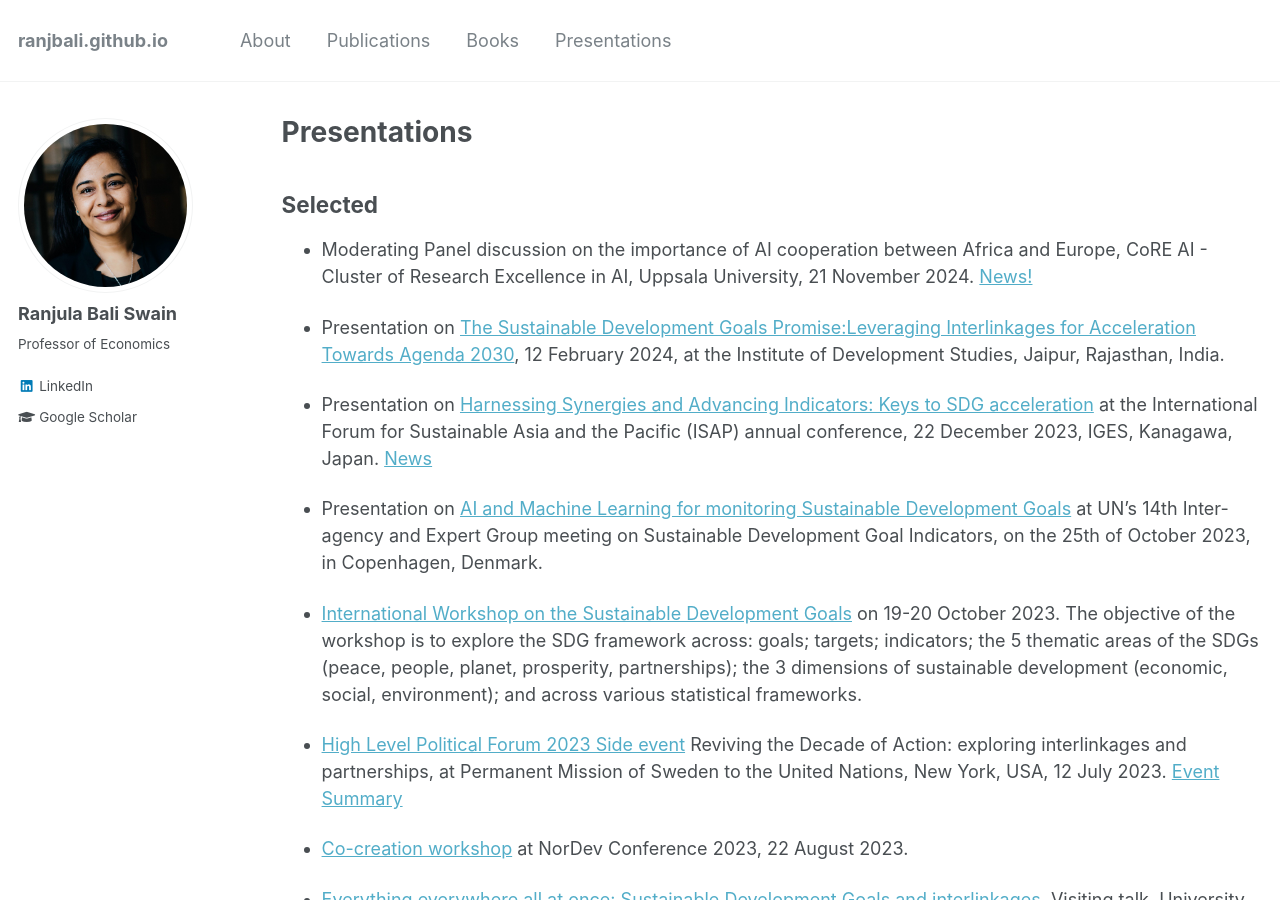
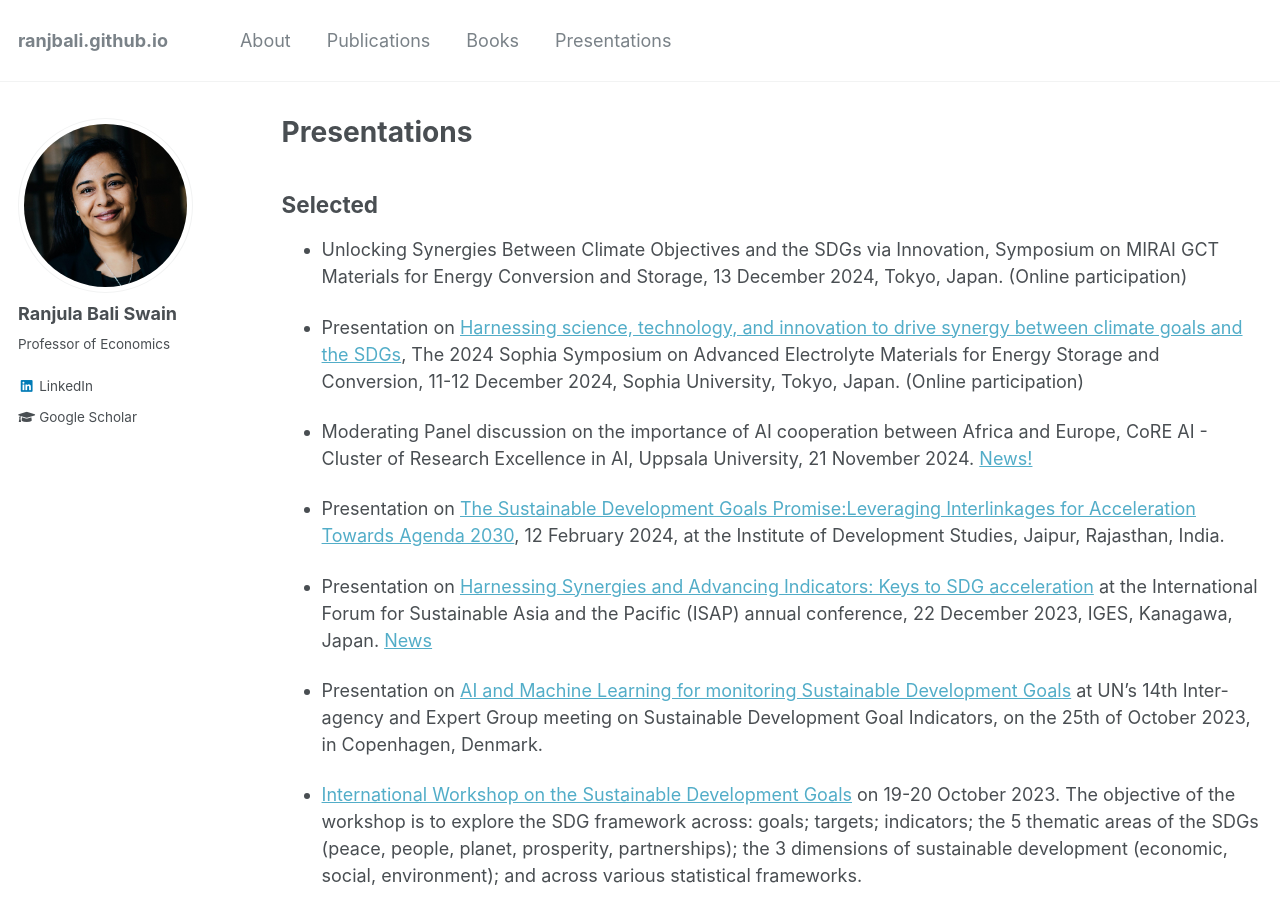
Before and after one commit to ranjbali/ranjbali.github.io, a Jekyll site: the page built from _pages/pastevents.md, in a window 1280 px wide and 900 px high. Built offline with Jekyll 4.4.1, drawn with Linux system fonts in a browser that asks for light colours.

Commit message:
Update pastevents.md

```diff
--- a/_pages/pastevents.md
+++ b/_pages/pastevents.md
@@ -8,6 +8,10 @@ author_profile: true
 {% include base_path %}
 
 ## Selected
+* Unlocking Synergies Between Climate Objectives and the SDGs via Innovation, Symposium on MIRAI GCT Materials for Energy Conversion and Storage, 13 December 2024, Tokyo, Japan. (Online participation)
+
+* Presentation on [Harnessing science, technology, and innovation to drive synergy between climate goals and the SDGs](https://piloti.sophia.ac.jp/assets/uploads/2024/10/28133255/Sophia_Symposium_program_2024.pdf), The  2024 Sophia Symposium on Advanced Electrolyte Materials for Energy Storage and Conversion, 11-12 December 2024, Sophia University, Tokyo, Japan. (Online participation)
+
 * Moderating Panel discussion on the importance of AI cooperation between Africa and Europe, CoRE AI - Cluster of Research Excellence in AI, Uppsala University, 21 November 2024. [News!](https://www.linkedin.com/posts/africaeurope-core-ai_africaeuropecore-ai-innovation-activity-7265766752020529154-J5U5?utm_source=share&utm_medium=member_desktop)
 
 * Presentation on [The Sustainable Development Goals Promise:Leveraging Interlinkages for Acceleration Towards Agenda 2030](https://www.idsj.org/event/seminar-on-the-sustainable-development-goals-promise-leveraging-interlinkages-for-acceleration-towards-agenda-2030/), 12 February 2024, at the Institute of Development Studies, Jaipur, Rajasthan, India.
```
